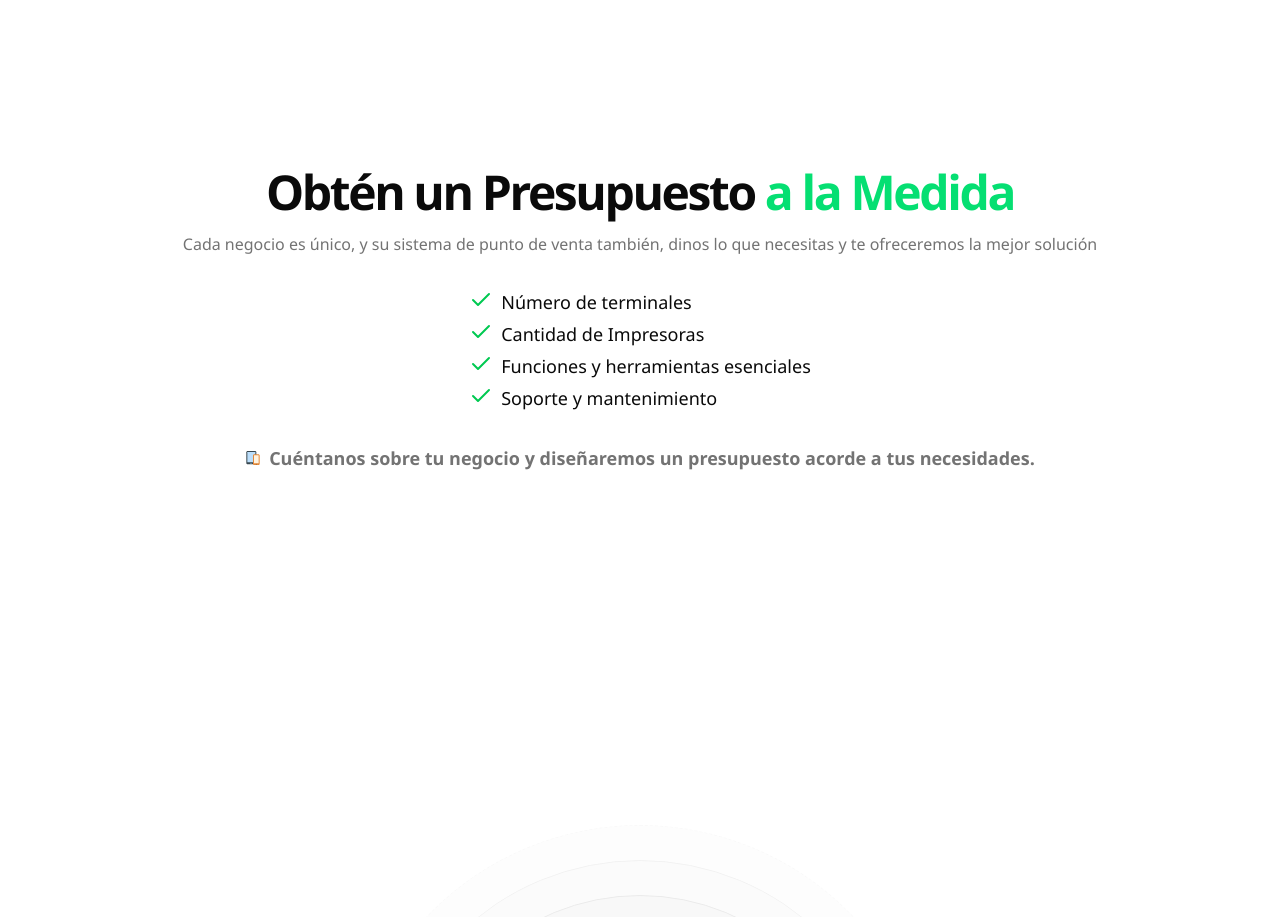
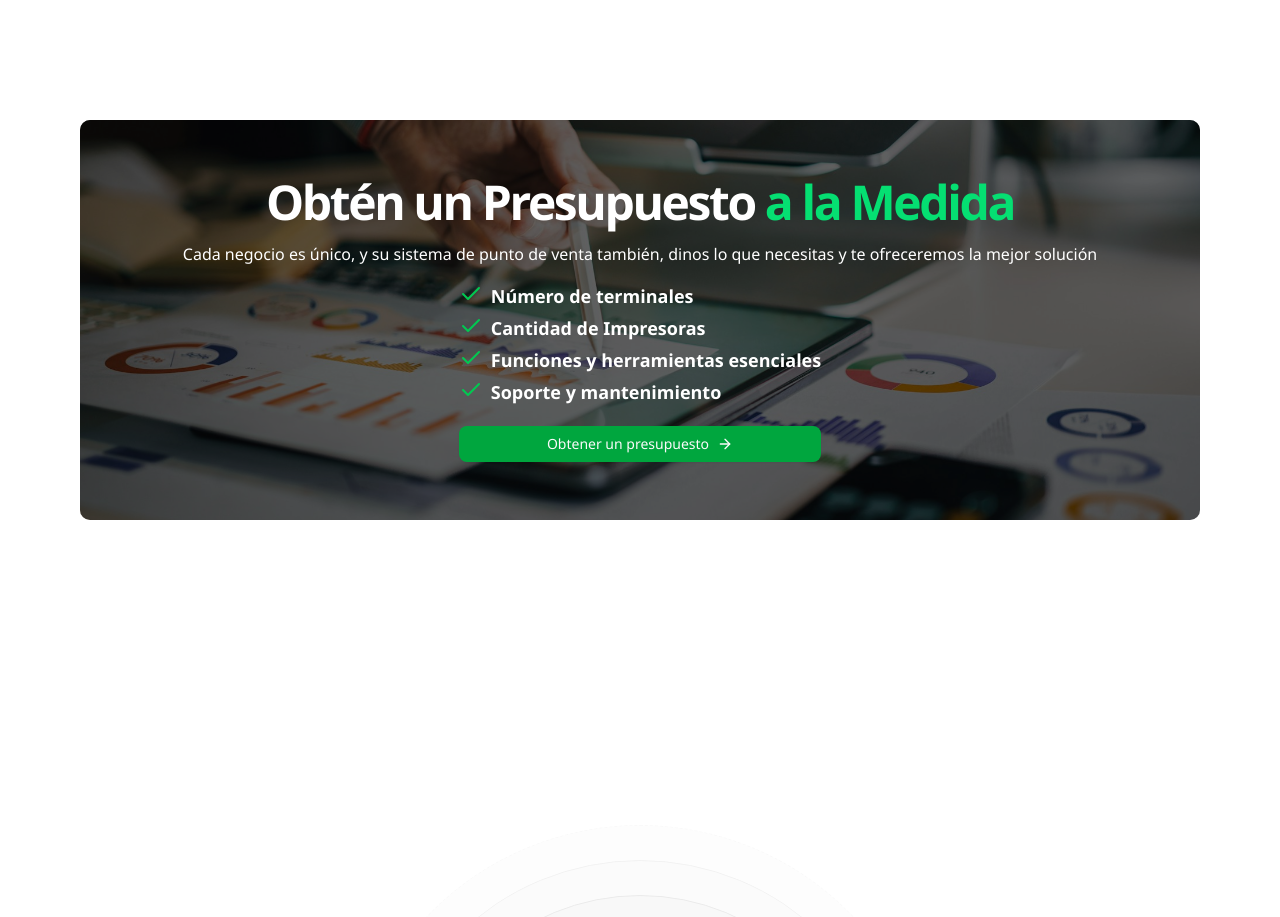
Before and after one commit to JoseSanchez90/intellipos-web-2025, a Next.js app: page /productos in a window 1280 px wide. Shown: the part 1680-2597 px from the top of the page. Built offline with nearby package versions, Linux system fonts and the light colour scheme; a web font is replaced by a local one.

Commit message:
update finish page

```diff
--- a/app/(routes)/productos/page.tsx
+++ b/app/(routes)/productos/page.tsx
@@ -6,9 +6,11 @@ import bgproducts from "@/app/img/productos.jpg"
 import bghardware from "@/app/img/bg-hardware.jpg"
 import { Ripple } from "@/components/magicui/ripple";
 import ProductsCarousel from "@/app/components/productsCarousel";
-import { FcSmartphoneTablet } from "react-icons/fc";
+import presupuesto from "@/app/img/presupuesto.jpg"
+import presupuestovertical from "@/app/img/presupuesto-vertical.jpg"
 
 const Products = () => {
+
     return (
         <>
         {/* Dispositivos y Accesorios */}
@@ -53,27 +55,37 @@ const Products = () => {
 
         {/* Obtén un Presupuesto a la Medida */}
         <section className="w-full h-screen flex justify-center items-center">
-            <div className="w-full h-[550px] md:h-[400px] 2xl:h-[500px] mt-8 md:mt-0 mx-5 md:mx-20 rounded-lg overflow-auto flex justify-center items-center">
-                <div className="space-y-8">
+            <div className="relative w-full h-[550px] md:h-[400px] 2xl:h-[500px] mt-8 md:mt-0 mx-5 md:mx-20 rounded-lg overflow-auto flex justify-center items-center">
+                {/* Imagen de fondo con desenfoque */}
+                <div className="hidden md:flex absolute inset-0">
+                    <Image src={presupuesto} alt="nosotros background" fill className="object-cover bg-cover" />
+                </div>
+                <div className="md:hidden flex absolute inset-0">
+                    <Image src={presupuestovertical} alt="nosotros background" fill className="object-cover bg-cover" />
+                </div>
+
+                <div className="absolute inset-0 bg-black/60"></div>
+
+                <div className="absolute space-y-4 px-5">
                     <div className="space-y-4 flex flex-col justify-center items-center text-center">
-                        <h1 className="font-bold tracking-tighter text-3xl md:text-5xl">Obtén un Presupuesto <span className="text-green-400 font-bold">a la Medida</span></h1>
+                        <h1 className="font-bold tracking-tighter text-white text-3xl md:text-5xl">Obtén un Presupuesto <span className="text-green-400 font-bold">a la Medida</span></h1>
                         <div>
-                            <p className="text-muted-foreground">
+                            <p className="text-white">
                             Cada negocio es único, y su sistema de punto de venta también, dinos lo que necesitas y te ofreceremos la mejor solución
                             </p>
                         </div>
                     </div>
-                    <div className=" w-full flex flex-col justify-center items-center space-y-8">
+                    <div className="w-full flex flex-col justify-center items-center space-y-8">
                         <div className="flex flex-col justify-center items-start text-md md:text-lg font-normal space-y-1">
-                            <p className="flex gap-2"><Check className="text-green-500" />Número de terminales</p>
-                            <p className="flex gap-2"><Check className="text-green-500" />Cantidad de Impresoras</p>
-                            <p className="flex gap-2"><Check className="text-green-500" />Funciones y herramientas esenciales</p>
-                            <p className="flex gap-2"><Check className="text-green-500" />Soporte y mantenimiento</p>
+                            <p className="flex gap-2 text-white text-sm md:text-lg font-semibold"><Check className="text-green-500" />Número de terminales</p>
+                            <p className="flex gap-2 text-white text-sm md:text-lg font-semibold"><Check className="text-green-500" />Cantidad de Impresoras</p>
+                            <p className="flex gap-2 text-white text-sm md:text-lg font-semibold"><Check className="text-green-500" />Funciones y herramientas esenciales</p>
+                            <p className="flex gap-2 text-white text-sm md:text-lg font-semibold"><Check className="text-green-500" />Soporte y mantenimiento</p>
+                            <Link href="/contactanos" scroll={false} className="w-full flex justify-center items-center gap-2 mt-4">
+                                <Button className="w-full bg-green-600 hover:bg-green-500 cursor-pointer">Obtener un presupuesto <ArrowRight/></Button>
+                            </Link>
                         </div>
-                        <div className="flex justify-center items-center gap-2">
-                            <FcSmartphoneTablet className="hidden md:flex" />
-                            <p className="text-lg font-semibold text-center text-muted-foreground">Cuéntanos sobre tu negocio y diseñaremos un presupuesto acorde a tus necesidades.</p>
-                        </div>
+
                     </div>
                 </div>
 
--- a/app/components/banner.tsx
+++ b/app/components/banner.tsx
@@ -5,7 +5,7 @@ import Link from "next/link";
 const Banner = () => {
     return (
       <section className="w-full h-screen flex justify-center items-center">
-        <div className="relative w-full h-[550px] md:h-[900px] 2xl:h-[500px] mx-5 lg:mx-20 rounded-lg overflow-auto flex justify-center items-center border border-gray-900">
+        <div className="relative w-full h-[550px] md:h-[900px] xl:h-[400px] 2xl:h-[500px] mx-5 lg:mx-20 rounded-lg overflow-auto flex justify-center items-center border border-gray-900">
           {/* Video de fondo con desenfoque */}
           <div className="hidden lg:flex absolute inset-0">
             <video
--- a/app/components/system-aloha.tsx
+++ b/app/components/system-aloha.tsx
@@ -4,7 +4,7 @@ import Link from "next/link";
 
 const SystemAloha = () => {
     return (
-        <section id="#System" className="relative h-[580px] md:h-[900px] 2xl:h-[500px] mx-5 lg:mx-20 rounded-lg overflow-auto flex justify-center items-center border border-gray-900 mt-28 sm:mt-0">
+        <section id="#System" className="relative h-[580px] md:h-[900px] xl:h-[400px] 2xl:h-[500px] mx-5 lg:mx-20 rounded-lg overflow-auto flex justify-center items-center border border-gray-900 mt-28 sm:mt-0">
             {/* Imagen de fondo con desenfoque */}
             <div className="hidden lg:flex absolute inset-0">
             <video
```
Also changed, not shown: app/img/presupuesto-vertical.jpg (added), app/img/presupuesto.jpg (added).
